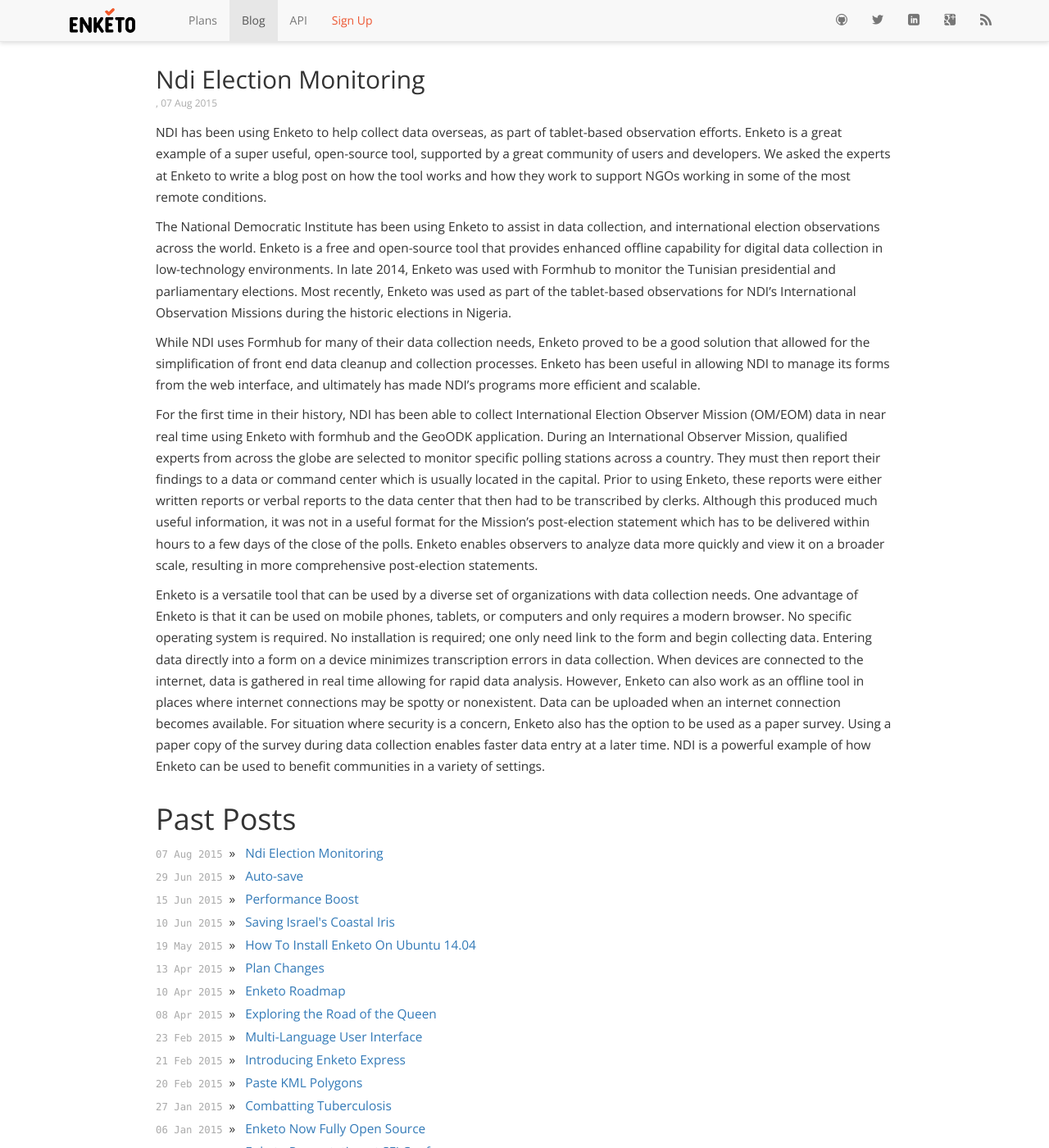
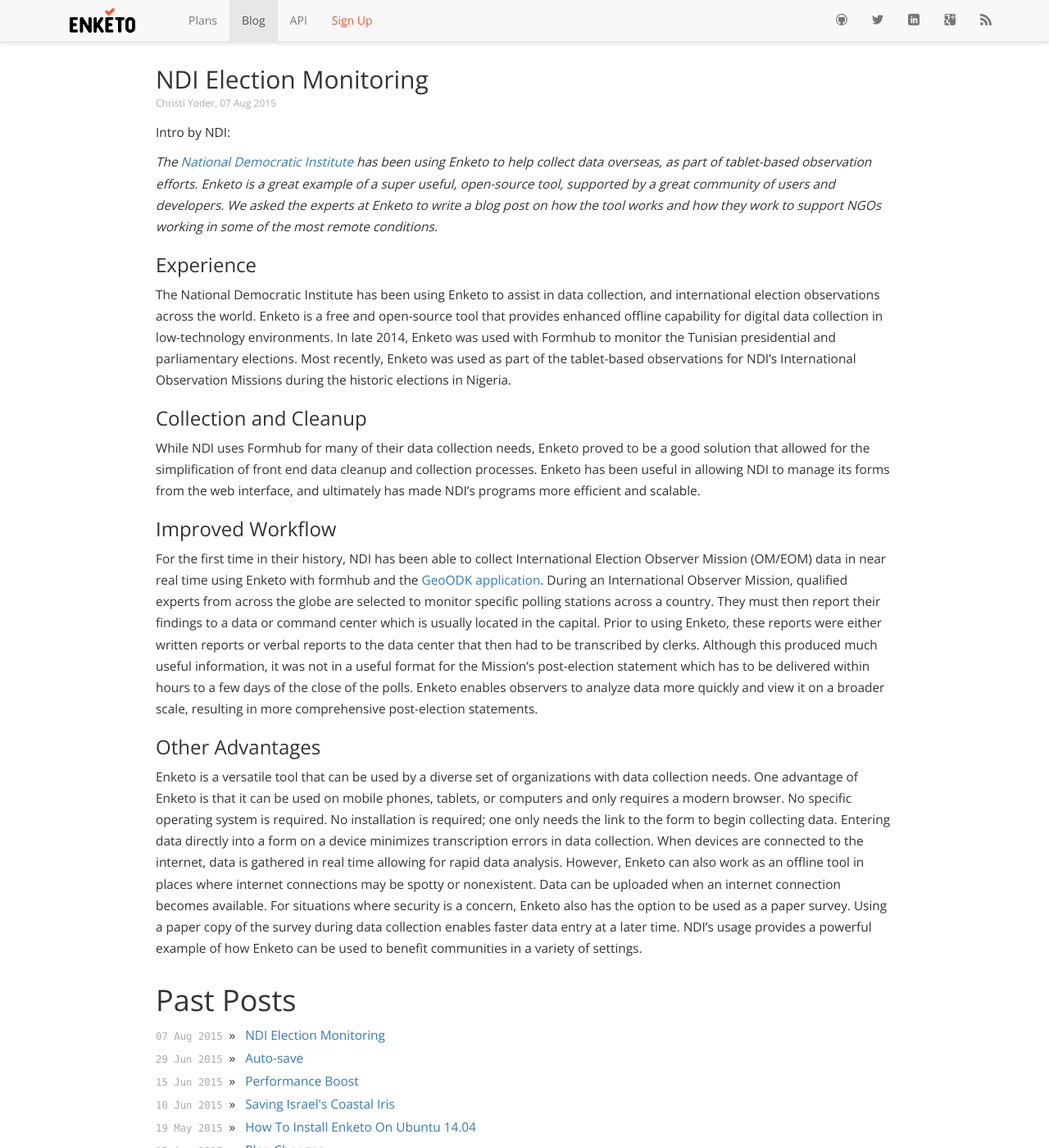
Before and after one commit to enketo/blog, a Jekyll site: the page built from index.html, in a window 1280 px wide and 1400 px high. Shown: the whole window at 82% size. Built offline with Jekyll 4.4.1, drawn with Linux system fonts in a browser that asks for light colours; nearby versions of some CDN libraries; Markdown is read by kramdown in place of the engine named in the settings.

Commit message:
edited NDI post

```diff
--- a/_posts/2015-08-07-NDI-election-monitoring.md
+++ b/_posts/2015-08-07-NDI-election-monitoring.md
@@ -1,9 +1,30 @@
-NDI has been using Enketo to help collect data overseas, as part of tablet-based observation efforts.  Enketo is a great example of a super useful, open-source tool, supported by a great community of users and developers.  We asked the experts at Enketo to write a blog post on how the tool works and how they work to support NGOs working in some of the most remote conditions.
+---
+title: NDI Election Monitoring
+author: Christi Yoder
+layout: post
+permalink: /NDI-election-monitoring
+categories:
+  - Stories
+tags:
+  - enketo
+---
 
-The National Democratic Institute has been using Enketo to assist in data collection, and international election observations across the world.  Enketo is a free and open-source tool that provides enhanced offline capability for digital data collection in low-technology environments.  In late 2014, Enketo was used with Formhub to monitor the Tunisian presidential and parliamentary elections.  Most recently, Enketo was used as part of the tablet-based observations for NDI's International Observation Missions during the historic elections in Nigeria.
+Intro by NDI:
 
-While NDI uses Formhub for many of their data collection needs, Enketo proved to be a good solution that allowed for the simplification of front end data cleanup and collection processes.  Enketo has been useful in allowing NDI to manage its forms from the web interface, and ultimately has made NDI’s programs more efficient and scalable.
+_The [National Democratic Institute](https://www.ndi.org/) has been using Enketo to help collect data overseas, as part of tablet-based observation efforts. Enketo is a great example of a super useful, open-source tool, supported by a great community of users and developers. We asked the experts at Enketo to write a blog post on how the tool works and how they work to support NGOs working in some of the most remote conditions._
 
-For the first time in their history, NDI has been able to collect International Election Observer Mission (OM/EOM) data in near real time using Enketo with formhub and the GeoODK application.  During an International Observer Mission, qualified experts from across the globe are selected to monitor specific polling stations across a country.  They must then report their findings to a data or command center which is usually located in the capital.  Prior to using Enketo, these reports were either written reports or verbal reports to the data center that then had to be transcribed by clerks.  Although this produced much useful information, it was not in a useful format for the Mission’s post-election statement which has to be delivered within hours to a few days of the close of the polls.  Enketo enables observers to analyze data more quickly and view it on a broader scale, resulting in more comprehensive post-election statements.
+### Experience
 
-Enketo is a versatile tool that can be used by a diverse set of organizations with data collection needs.  One advantage of Enketo is that it can be used on mobile phones, tablets, or computers and only requires a modern browser.  No specific operating system is required.  No installation is required; one only need link to the form and begin collecting data.  Entering data directly into a form on a device minimizes transcription errors in data collection.  When devices are connected to the internet, data is gathered in real time allowing for rapid data analysis.  However, Enketo can also work as an offline tool in places where internet connections may be spotty or nonexistent.  Data can be uploaded when an internet connection becomes available.  For situation where security is a concern, Enketo also has the option to be used as a paper survey.  Using a paper copy of the survey during data collection enables faster data entry at a later time.  NDI is a powerful example of how Enketo can be used to benefit communities in a variety of settings.
+The National Democratic Institute has been using Enketo to assist in data collection, and international election observations across the world. Enketo is a free and open-source tool that provides enhanced offline capability for digital data collection in low-technology environments. In late 2014, Enketo was used with Formhub to monitor the Tunisian presidential and parliamentary elections. Most recently, Enketo was used as part of the tablet-based observations for NDI's International Observation Missions during the historic elections in Nigeria.
+
+### Collection and Cleanup
+
+While NDI uses Formhub for many of their data collection needs, Enketo proved to be a good solution that allowed for the simplification of front end data cleanup and collection processes. Enketo has been useful in allowing NDI to manage its forms from the web interface, and ultimately has made NDI’s programs more efficient and scalable.
+
+### Improved Workflow
+
+For the first time in their history, NDI has been able to collect International Election Observer Mission (OM/EOM) data in near real time using Enketo with formhub and the [GeoODK application](http://geoodk.com/). During an International Observer Mission, qualified experts from across the globe are selected to monitor specific polling stations across a country. They must then report their findings to a data or command center which is usually located in the capital. Prior to using Enketo, these reports were either written reports or verbal reports to the data center that then had to be transcribed by clerks. Although this produced much useful information, it was not in a useful format for the Mission’s post-election statement which has to be delivered within hours to a few days of the close of the polls. Enketo enables observers to analyze data more quickly and view it on a broader scale, resulting in more comprehensive post-election statements.
+
+### Other Advantages
+
+Enketo is a versatile tool that can be used by a diverse set of organizations with data collection needs. One advantage of Enketo is that it can be used on mobile phones, tablets, or computers and only requires a modern browser. No specific operating system is required. No installation is required; one only needs the link to the form to begin collecting data. Entering data directly into a form on a device minimizes transcription errors in data collection. When devices are connected to the internet, data is gathered in real time allowing for rapid data analysis. However, Enketo can also work as an offline tool in places where internet connections may be spotty or nonexistent. Data can be uploaded when an internet connection becomes available. For situations where security is a concern, Enketo also has the option to be used as a paper survey. Using a paper copy of the survey during data collection enables faster data entry at a later time. NDI's usage provides a powerful example of how Enketo can be used to benefit communities in a variety of settings.
```
